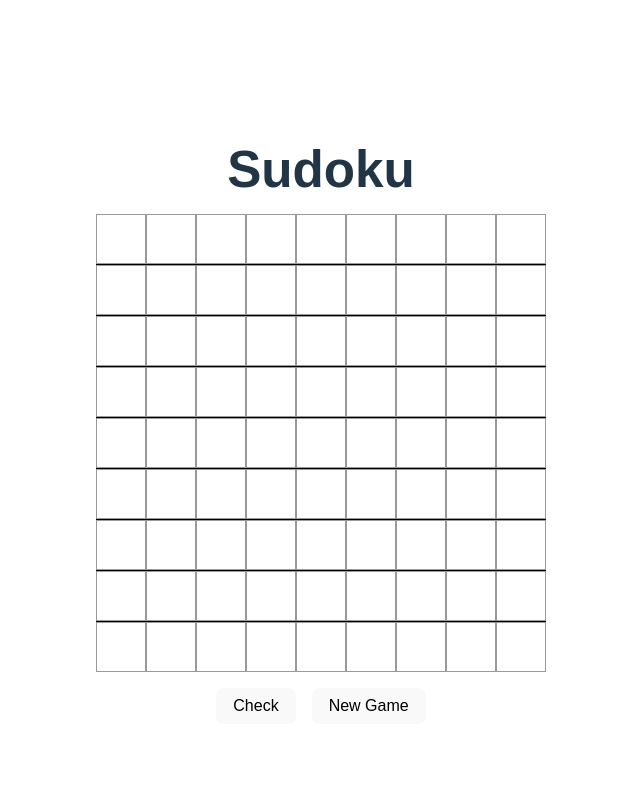
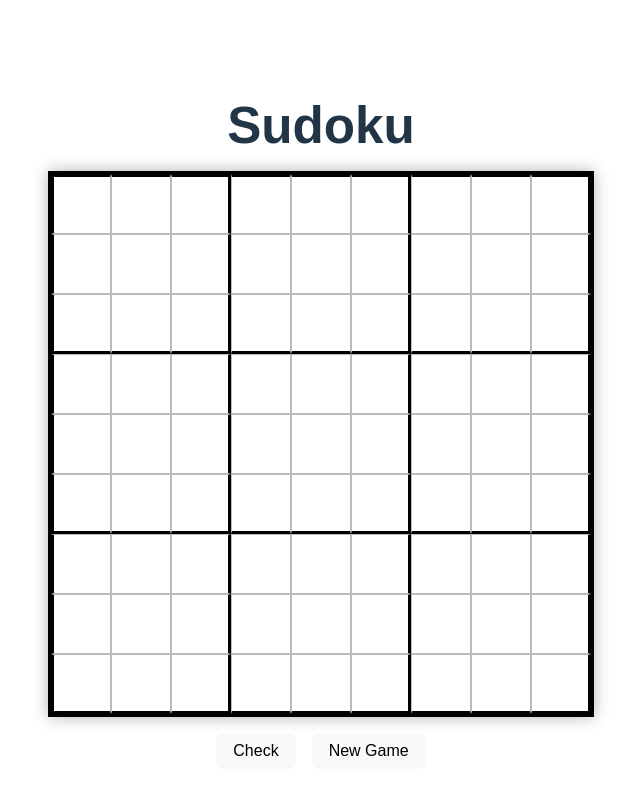
Before and after one commit to blovelace84/sudoku-app-repo, a Svelte app in the folder sudoku-app/: page / in a window 1280 px wide. Shown: the top 794 px of the page, without its empty margins (319-959 px from the left). Built offline with nearby package versions, Linux system fonts and the light colour scheme.

Commit message:
update Board and Cell components

```diff
--- a/sudoku-app/src/components/Board.svelte
+++ b/sudoku-app/src/components/Board.svelte
@@ -19,11 +19,25 @@
 <style>
   .board {
     display: grid;
-    gap: 1px;
-    background: black;
+    grid-template-rows: repeat(9, 1fr);
+    border: 3px solid #000;
+    background-color: #000;
+    width: fit-content;
+    box-shadow: 0 0 15px rgba(0, 0, 0, 0.3);
   }
+
   .row {
     display: grid;
-    grid-template-columns: repeat(9, 50px);
+    grid-template-columns: repeat(9, 1fr);
+  }
+
+  /* Thicker horizontal lines for 3x3 boxes */
+  .row:nth-child(3n) :global(.cell) {
+    border-bottom: 3px solid #000;
+  }
+
+  /* Optional: Top border thickness for the first row */
+  .row:first-child :global(.cell) {
+    border-top: 3px solid #000;
   }
 </style>
--- a/sudoku-app/src/components/Cell.svelte
+++ b/sudoku-app/src/components/Cell.svelte
@@ -2,7 +2,7 @@
   export let value = null;
   export let row;
   export let col;
-  export let errors = []; // pass errors array if needed
+  export let errors = [];
 
   function handleInput(e) {
     const val = parseInt(e.target.value);
@@ -24,12 +24,48 @@
 
 <style>
   .cell {
-    width: 50px;
-    height: 50px;
+    width: 60px;
+    height: 60px;
     text-align: center;
-    font-size: 1.5rem;
-    border: 1px solid #999;
+    font-size: 1.6rem;
+    font-weight: 500;
+    border: 1px solid #bbb;
+    background-color: #fff;
+    color: #222;
+    outline: none;
     box-sizing: border-box;
+    transition:
+      background-color 0.2s ease,
+      color 0.2s ease;
+  }
+
+  /* Thicker vertical lines for 3x3 boxes */
+  .cell:nth-child(3n) {
+    border-right: 3px solid #000;
+  }
+
+  /* Optional: First column thicker border */
+  .cell:first-child {
+    border-left: 3px solid #000;
+  }
+
+  /* Highlight error cells */
+  .error {
+    background-color: #ffcccc;
+  }
+
+  /* Input focus (optional for clarity) */
+  .cell:focus {
+    background-color: #e8f0fe;
+    color: #000;
+    border-color: #4285f4;
+  }
+
+  /* Disable arrows for numeric input */
+  input::-webkit-outer-spin-button,
+  input::-webkit-inner-spin-button {
+    -webkit-appearance: none;
+    margin: 0;
   }
 
   .error {
```
